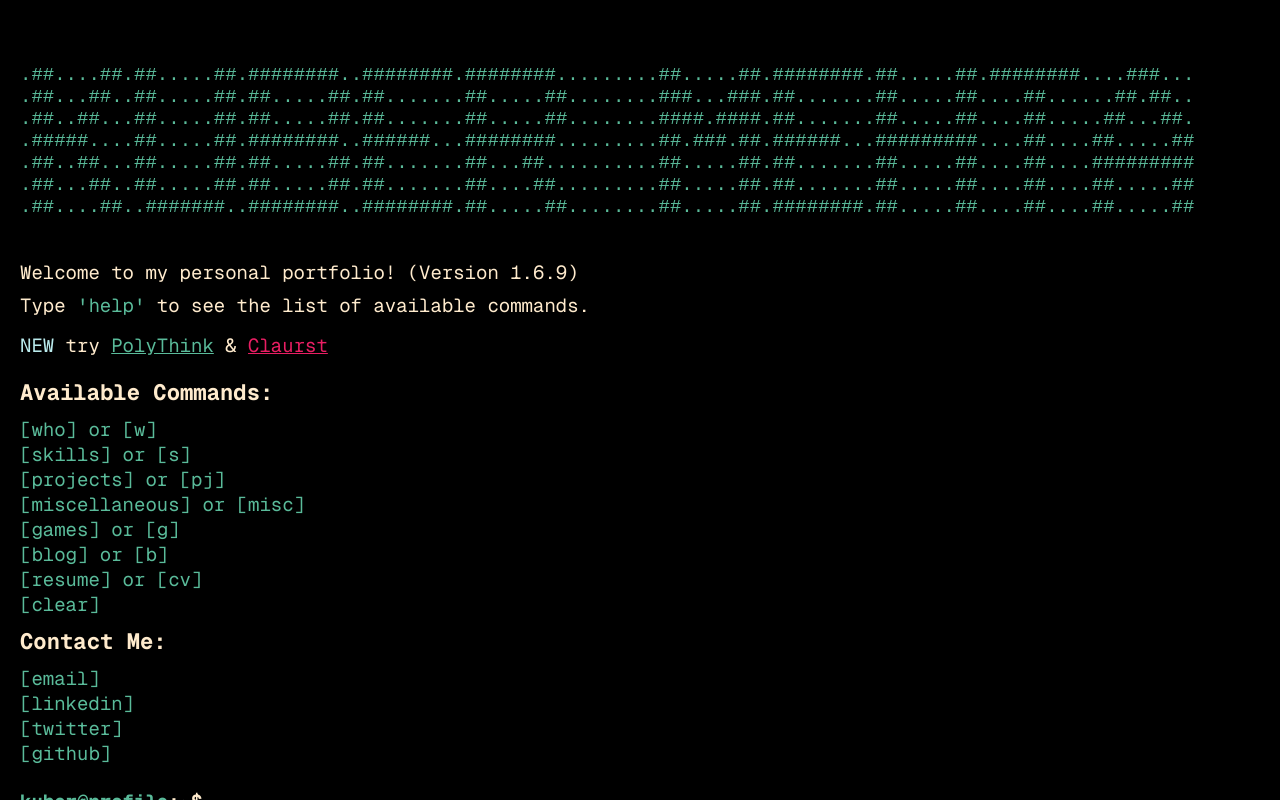
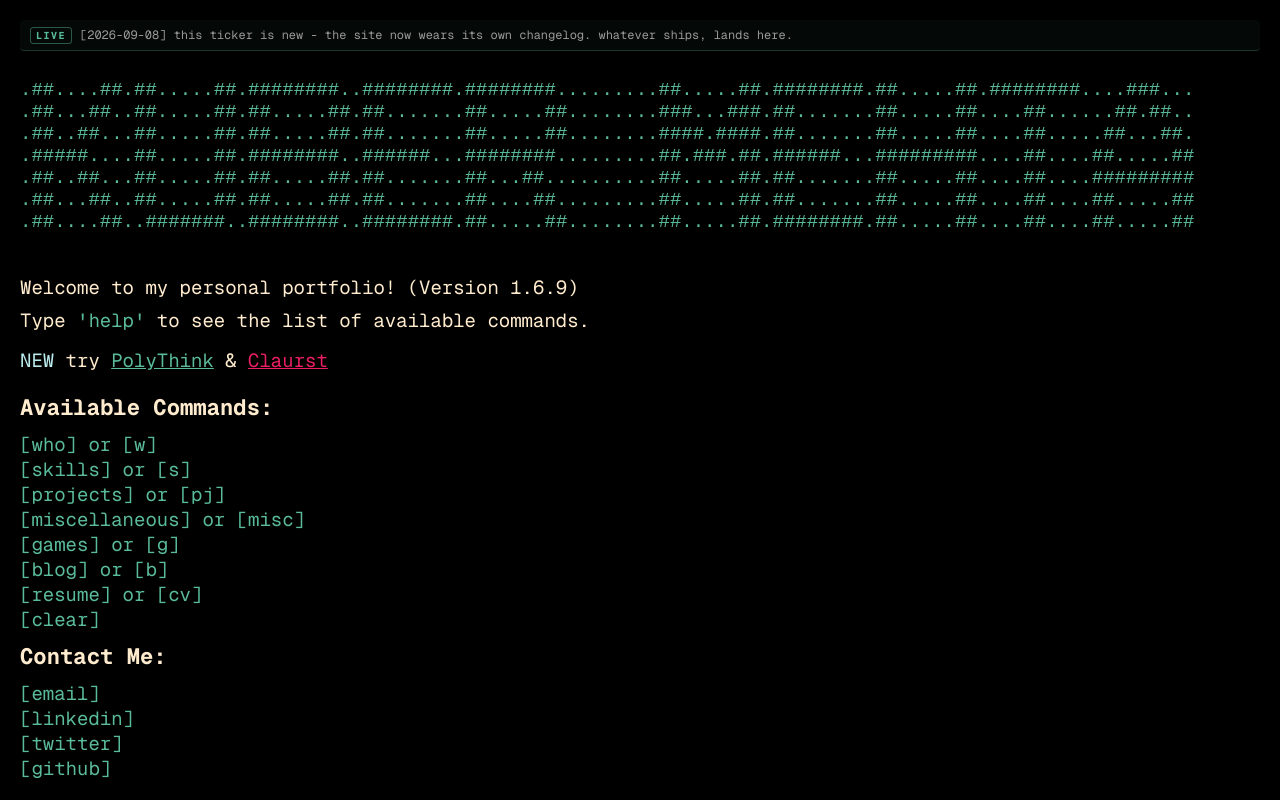
Before and after one commit to Kuberwastaken/Kuberwastaken.github.io, a React (Create React App) app: page / in a window 1280 px wide. Built offline with nearby package versions, Linux system fonts and the light colour scheme.

Commit message:
feat: live update ticker on the terminal
Sticky status line cycling recent site updates (src/data/siteUpdates.json),
refreshed whenever something ships. Makes the site's ongoing evolution
visible - the original "add a ticker for yourself" ask.

```diff
--- a/src/components/Terminal.js
+++ b/src/components/Terminal.js
@@ -9,6 +9,7 @@ import gamesContent from '../constants/gamesContent';
 import PDFViewer from './PDFViewer';
 import HollywoodEffect from './HollywoodEffect/HollywoodEffect';
 import WhoamiCard from './WhoamiCard';
+import UpdateTicker from './UpdateTicker';
 import ProjectsMasonry from '../constants/projectsContent';
 
 // Lazy load heavy game components
@@ -690,6 +691,7 @@ const Terminal = () => {
   return (
     <div id="terminal" className="terminal-container" ref={terminalRef}>
       {hackermode && <HollywoodEffect />}
+      <UpdateTicker />
       {output.map((item, index) => (
         <div key={index}>
           {item.type === 'input' ? (
--- /dev/null
+++ b/src/components/UpdateTicker.css
@@ -0,0 +1,63 @@
+.update-ticker {
+  position: sticky;
+  top: 0;
+  z-index: 10;
+  display: flex;
+  align-items: baseline;
+  gap: 8px;
+  padding: 6px 10px;
+  margin-bottom: 10px;
+  font-size: 12px;
+  line-height: 1.5;
+  color: #9a9a9a;
+  background: rgba(5, 10, 8, 0.92);
+  border-bottom: 1px solid rgba(90, 187, 154, 0.25);
+  border-radius: 4px;
+  text-decoration: none;
+  white-space: nowrap;
+  overflow: hidden;
+}
+
+.update-ticker:hover {
+  color: #c8c8c8;
+}
+
+.ticker-label {
+  flex-shrink: 0;
+  color: #5abb9a;
+  font-size: 10px;
+  font-weight: 700;
+  letter-spacing: 1.5px;
+  text-transform: uppercase;
+  border: 1px solid rgba(90, 187, 154, 0.45);
+  border-radius: 3px;
+  padding: 0 5px;
+}
+
+.ticker-text {
+  overflow: hidden;
+  text-overflow: ellipsis;
+  animation: ticker-fade 0.45s ease-in;
+}
+
+.ticker-cursor {
+  flex-shrink: 0;
+  color: #5abb9a;
+  animation: ticker-blink 1.1s steps(1) infinite;
+}
+
+@keyframes ticker-fade {
+  from { opacity: 0; }
+  to { opacity: 1; }
+}
+
+@keyframes ticker-blink {
+  50% { opacity: 0; }
+}
+
+@media (max-width: 768px) {
+  .update-ticker {
+    font-size: 11px;
+    padding: 5px 8px;
+  }
+}
--- /dev/null
+++ b/src/components/UpdateTicker.js
@@ -0,0 +1,38 @@
+import React, { useEffect, useMemo, useState } from 'react';
+import updates from '../data/siteUpdates.json';
+import './UpdateTicker.css';
+
+// Self-maintained status line: cycles the latest site updates.
+// Content lives in src/data/siteUpdates.json and is refreshed whenever
+// something ships (see SITE-CHANGELOG.md).
+const UpdateTicker = () => {
+  const items = useMemo(() => (Array.isArray(updates) ? updates.slice(0, 6) : []), []);
+  const [idx, setIdx] = useState(0);
+
+  useEffect(() => {
+    if (items.length < 2) return undefined;
+    const t = setInterval(() => setIdx(i => (i + 1) % items.length), 6000);
+    return () => clearInterval(t);
+  }, [items.length]);
+
+  if (items.length === 0) return null;
+  const current = items[idx];
+
+  return (
+    <a
+      className="update-ticker"
+      href="https://github.com/Kuberwastaken/Kuberwastaken.github.io/blob/main/SITE-CHANGELOG.md"
+      target="_blank"
+      rel="noopener noreferrer"
+      title="Running log of changes to this site"
+    >
+      <span className="ticker-label">live</span>
+      <span key={idx} className="ticker-text">
+        [{current.date}] {current.text}
+      </span>
+      <span className="ticker-cursor">&#9608;</span>
+    </a>
+  );
+};
+
+export default UpdateTicker;
--- /dev/null
+++ b/src/data/siteUpdates.json
@@ -0,0 +1,5 @@
+[
+  { "date": "2026-09-08", "text": "this ticker is new - the site now wears its own changelog. whatever ships, lands here." },
+  { "date": "2026-09-07", "text": "fixed the blog mindmap freezing firefox on linux (webgpu texture limit). scoped to firefox after a mobile scare." },
+  { "date": "2026-09-04", "text": "the site got a self-maintainer: auto build + deploy pipeline, daily freshness sweeps, running changelog." }
+]
```
